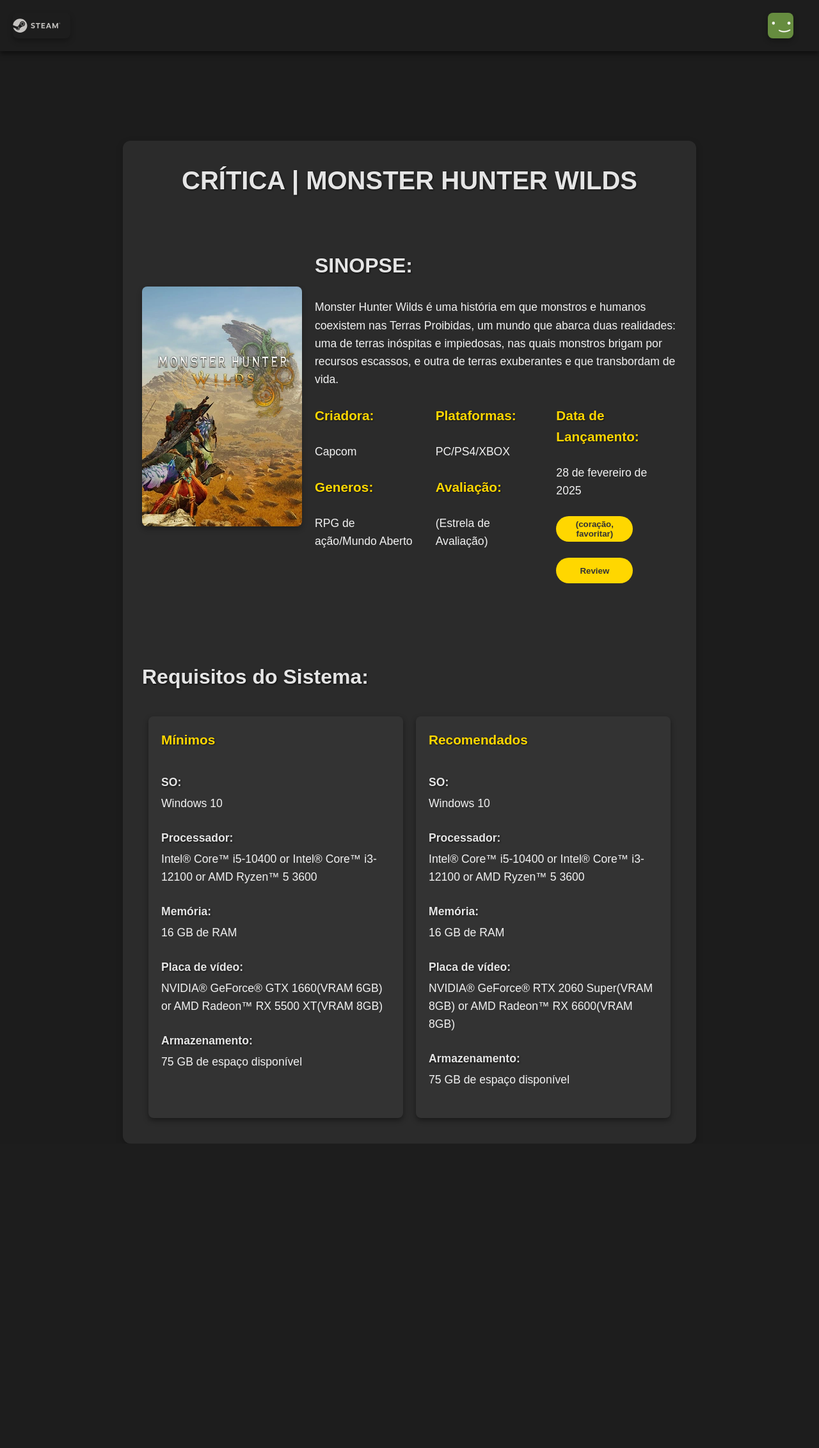
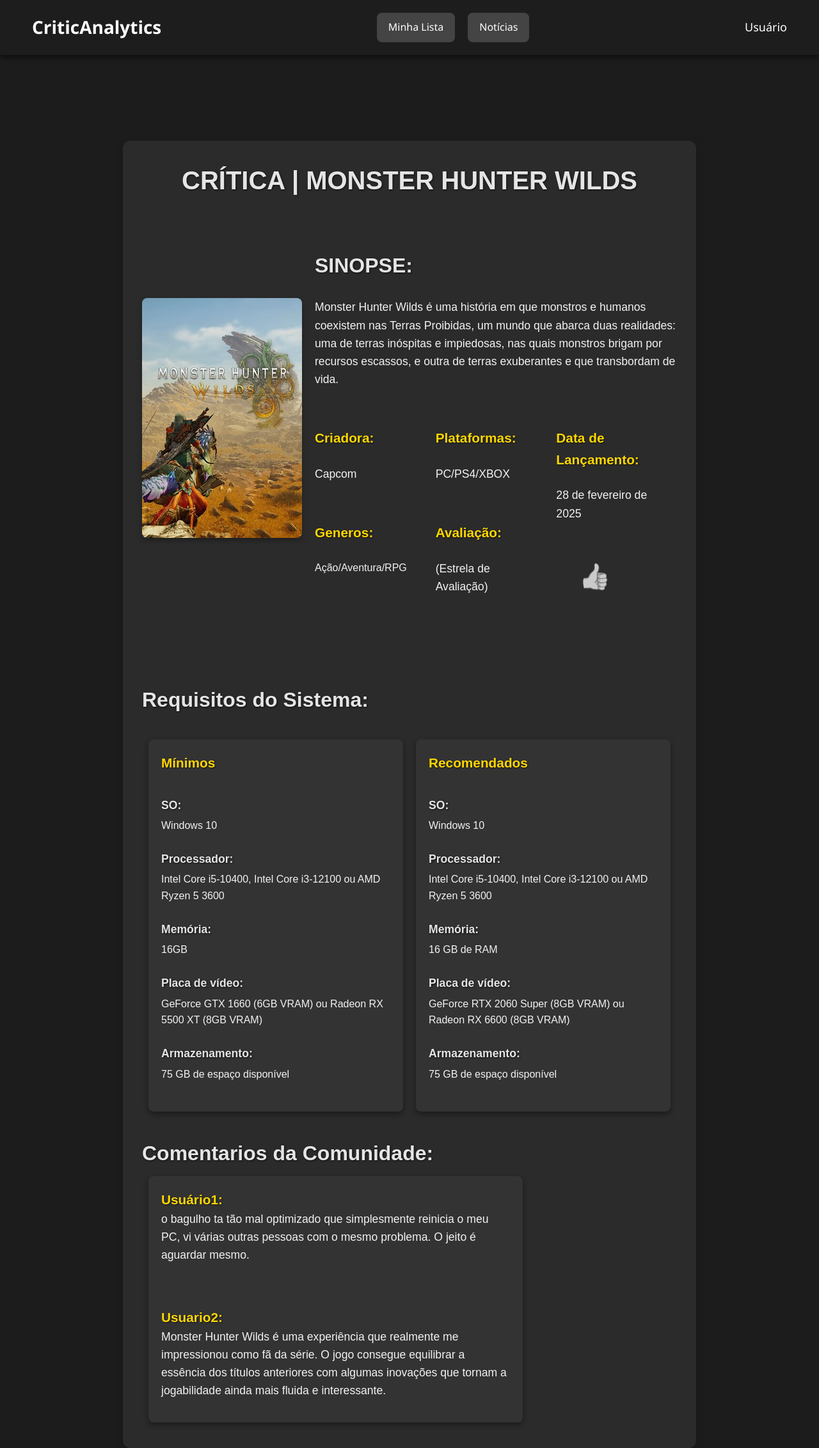
Before and after one commit to pedroarthurmelo/jogos, a PHP site: page /html_jogos/pagina_monster_hunter_wilds.html in a window 1280 px wide. Shown: the whole page at 64% size. Before the commit the page ends 1788 px from the top, so only its background shows below. Run offline with PHP 8.4, Linux system fonts and the light colour scheme.

Commit message:
Modelo completo do feedback jogo

```diff
--- a/netflixjogos/css/css_jogos.css
+++ b/netflixjogos/css/css_jogos.css
@@ -4,11 +4,10 @@
     box-sizing: border-box;
 }
 
-
 body {
     font-family: 'Arial', Helvetica, sans-serif;
-    background-color: #1c1c1c;
-    color: #e5e5e5;
+    background-color: #1c1c1c; /* Fundo preto suave */
+    color: #e5e5e5; /* Texto claro para contraste */
     line-height: 1.6;
 }
 
@@ -19,20 +18,57 @@
     width: 100%;
     display: flex;
     justify-content: space-between;
-    padding: 20px;
+    align-items: center;
+    padding: 20px 50px;
     background-color: rgba(30, 30, 30, 0.9);
     z-index: 10;
     box-shadow: 0px 4px 8px rgba(0, 0, 0, 0.5);
+    font-family: 'Segoe UI', Tahoma, Geneva, Verdana, sans-serif;
 }
 
-.nav-logo {
-    width: 90px;
-    object-fit: contain;
+.nav-logo-text {
+    color: #fff;
+    font-size: 28px;
+    font-weight: bold;
+    text-decoration: none;
+    transition: color 0.3s ease;
 }
 
-.nav-avatar {
-    width: 40px;
-    object-fit: contain;
+.nav-logo-text:hover {
+    color: #00bfff; /
+}
+
+
+.nav-buttons {
+    display: flex;
+    gap: 20px;
+}
+
+.nav-button {
+    background-color: #444;
+    color: #fff;
+    padding: 10px 18px;
+    border-radius: 8px;
+    text-decoration: none;
+    font-size: 16px;
+    transition: background-color 0.3s ease;
+}
+
+.nav-button:hover {
+    background-color: #00bfff;
+    color: #000;
+}
+
+
+.nav-user {
+    color: #fff;
+    font-size: 18px;
+    text-decoration: none;
+    transition: color 0.3s ease;
+}
+
+.nav-user:hover {
+    color: #00bfff;
 }
 
 
@@ -54,7 +90,7 @@
     margin-top: 100px;
 }
 
-
+/* Estilo para a sinopse */
 .sinopse {
     display: flex;
     justify-content: space-between;
@@ -72,7 +108,7 @@
     margin-right: 20px;
 }
 
-
+/* Estilos para o texto e títulos */
 h1, h2, h3, h4 {
     color: #e5e5e5;
     text-shadow: 1px 1px 3px rgba(0, 0, 0, 0.7);
@@ -95,18 +131,16 @@
     text-shadow: 1px 1px 2px rgba(0, 0, 0, 0.6);
 }
 
-
-p1, p2, p3, p4 {
+p {
     font-size: 1.1em;
     color: #f2f2f2;
     margin-bottom: 10px;
 }
 
-/* Estilo de botões */
-.botao, button {
+
+.botao{
     width: 120px;
     height: 40px;
-    background-color: #ffd700;
     color: #333;
     border: none;
     border-radius: 20px;
@@ -114,16 +148,18 @@
     transition: all 0.3s ease;
 }
 
-.botao:hover, button:hover {
+.botao:hover {
     background-color: #e5b400;
     transform: scale(1.1);
 }
 
 button {
-    cursor: pointer;
+    width: 120px;
+    height: 40px;
+    background-color: #ffd700;
+    border-radius: 8px;
 }
 
-/* Seção de requisitos */
 .requisitos {
     width: 48%;
     background-color: #333;
@@ -143,7 +179,7 @@
     margin-bottom: 5px;
 }
 
-.requisitos p1 {
+.requisitos p {
     color: #f2f2f2;
     margin-bottom: 15px;
 }
@@ -157,7 +193,35 @@
     margin-right: 25px;
 }
 
-/* Responsividade */
+.like-button {
+    font-size: 2.5rem;
+    background: none;
+    border: none;
+    cursor: pointer;
+    transition: transform 0.2s ease;
+    filter: grayscale(100%);
+  }
+
+  .like-button.liked {
+    color: #4caf50;
+    filter: none;
+    animation: bounce 0.3s;
+  }
+
+  .texto_critica {
+    width: 70%;
+    background-color: #333;
+    border-radius: 8px;
+    padding: 20px;
+    margin: 10px;
+    box-shadow: 0px 4px 8px rgba(0, 0, 0, 0.4);
+}
+.texto_critica p{
+    color: #f2f2f2;
+    margin-bottom: 15px;
+}
+
+
 @media screen and (max-width: 768px) {
     .caixa-interna {
         width: 90%;
@@ -179,3 +243,9 @@
         margin-bottom: 20px;
     }
 }
+
+@keyframes bounce {
+    0% { transform: scale(1); }
+    50% { transform: scale(1.3); }
+    100% { transform: scale(1); }
+  }
--- a/netflixjogos/html_jogos/pagina_monster_hunter_wilds.html
+++ b/netflixjogos/html_jogos/pagina_monster_hunter_wilds.html
@@ -9,8 +9,14 @@
 <body>
     <!--parte de cima do header-->
     <div class="nav" id="nav">
-        <img src="../imagens/logo_steam.svg" class="nav-logo" alt="">
-        <img src="../imagens/avatar.webp" class="nav-avatar" alt="">
+        <a href="../html/tela_principal.html" class="nav-logo-text">CriticAnalytics</a>
+
+        <div class="nav-buttons">
+            <a href="../html/pagina_lista.html" class="nav-button">Minha Lista</a>
+            <a href="../html/pagina_noticias.html" class="nav-button">Notícias</a>
+        </div>
+
+        <a href="../html/pagina_perfil.html" class="nav-user">Usuário</a>
     </div>
 
     <div class="caixa">
@@ -20,32 +26,31 @@
                 <img src="../imagens/monster_hunter_wilds.webp" alt="Imagem do Elden Ring" width="250px" >
                 <div class="texto-sinopse">
                     <h2>SINOPSE:</h2><br/>
-                    <p1>Monster Hunter Wilds é uma história em que monstros e humanos coexistem nas Terras Proibidas,
-                        um mundo que abarca duas realidades: uma de terras inóspitas e impiedosas,
-                        nas quais monstros brigam por recursos escassos, e outra de terras exuberantes e que transbordam de vida.</p1><br>
+                    <p>Monster Hunter Wilds é uma história em que monstros e humanos coexistem nas Terras Proibidas,
+                        um mundo que abarca duas realidades: uma de terras inóspitas e impiedosas, nas quais monstros
+                        brigam por recursos escassos, e outra de terras exuberantes e que transbordam de vida.</p><br>
                     <br>
 
                     <div class="alinhar">
                         <div class="emendo">
                             <h3>Criadora:</h3><br>
-                            <p2>Capcom</p2><br><br>
+                            <p>Capcom</p><br><br>
 
                             <h3>Generos:</h3><br>
-                            <p4>RPG de ação/Mundo Aberto</p4>
+                            <p4>Ação/Aventura/RPG</p4>
                         </div>
                         <div class="emendo">
                             <h3>Plataformas:</h3><br>
-                            <p3>PC/PS4/XBOX</p3><br><br>
+                            <p>PC/PS4/XBOX</p><br><br>
 
                             <h3>Avaliação:</h3><br>
-                            <p4>(Estrela de Avaliação)</p4>
+                            <p>(Estrela de Avaliação)</p>
                         </div>
                         <div class="emendo">
                             <h3>Data de Lançamento:</h3><br>
-                            <p3>28 de fevereiro de 2025</p3><br><br>
+                            <p>28 de fevereiro de 2025</p><br><br>
 
-                            <button>(coração, favoritar)</button><br><br>
-                            <a href="../html_review/review_mosnter_hunter_wilds.html"><button class="botao">Review</button></a><br>
+                            <button class="like-button" id="likeBtn">👍</button><br><br>
                         </div>
                     </div>
                 </div>
@@ -57,21 +62,39 @@
                 <div class="requisitos">
                     <h3>Mínimos</h3><br>
                     <h4>SO:</h4><p1> Windows 10</p1><br><br>
-                    <h4>Processador:</h4><p1>Intel® Core™ i5-10400 or Intel® Core™ i3-12100 or AMD Ryzen™ 5 3600</p1><br><br>
-                    <h4>Memória:</h4><p1>16 GB de RAM</p1><br><br>
-                    <h4>Placa de vídeo:</h4><p1> NVIDIA® GeForce® GTX 1660(VRAM 6GB) or AMD Radeon™ RX 5500 XT(VRAM 8GB)</p1><br><br>
+                    <h4>Processador:</h4><p1>Intel Core i5-10400, Intel Core i3-12100 ou AMD Ryzen 5 3600</p1><br><br>
+                    <h4>Memória:</h4><p1>16GB</p1><br><br>
+                    <h4>Placa de vídeo:</h4><p1>GeForce GTX 1660 (6GB VRAM) ou Radeon RX 5500 XT (8GB VRAM)</p1><br><br>
                     <h4>Armazenamento:</h4><p1>75 GB de espaço disponível</p1><br><br>
                 </div>
                 <div class="requisitos">
                     <h3>Recomendados</h3><br>
                     <h4>SO:</h4><p1> Windows 10</p1><br><br>
-                    <h4>Processador:</h4><p1>Intel® Core™ i5-10400 or Intel® Core™ i3-12100 or AMD Ryzen™ 5 3600</p1><br><br>
+                    <h4>Processador:</h4><p1>Intel Core i5-10400, Intel Core i3-12100 ou AMD Ryzen 5 3600</p1><br><br>
                     <h4>Memória:</h4><p1>16 GB de RAM</p1><br><br>
-                    <h4>Placa de vídeo:</h4><p1>NVIDIA® GeForce® RTX 2060 Super(VRAM 8GB) or AMD Radeon™ RX 6600(VRAM 8GB)</p1><br><br>
+                    <h4>Placa de vídeo:</h4><p1>GeForce RTX 2060 Super (8GB VRAM) ou Radeon RX 6600 (8GB VRAM)</p1><br><br>
                     <h4>Armazenamento:</h4><p1>75 GB de espaço disponível</p1><br><br>
                 </div>
             </div>
+            <h2>Comentarios da Comunidade:</h2>
+            <div class="texto_critica">
+                <h3>Usuário1:</h3>
+                <p>o bagulho ta tão mal optimizado que simplesmente reinicia o meu PC, vi várias outras pessoas com o mesmo problema. O jeito é aguardar mesmo.</p><br><br>
+
+                <h3>Usuario2:</h3>
+                <p>Monster Hunter Wilds é uma experiência que realmente me impressionou como fã da série.
+                    O jogo consegue equilibrar a essência dos títulos anteriores com algumas inovações que tornam a jogabilidade ainda mais fluida e interessante.</p>
+            </div>
         </div>
     </div>
+
+
+    <script>
+        const likeBtn = document.getElementById('likeBtn');
+
+        likeBtn.addEventListener('click', () => {
+            likeBtn.classList.toggle('liked');
+        });
+    </script>
 </body>
 </html>
```
Also changed, not shown: netflixjogos/html_jogos/pagina_elden_ring.html (+36 -12 lines).
